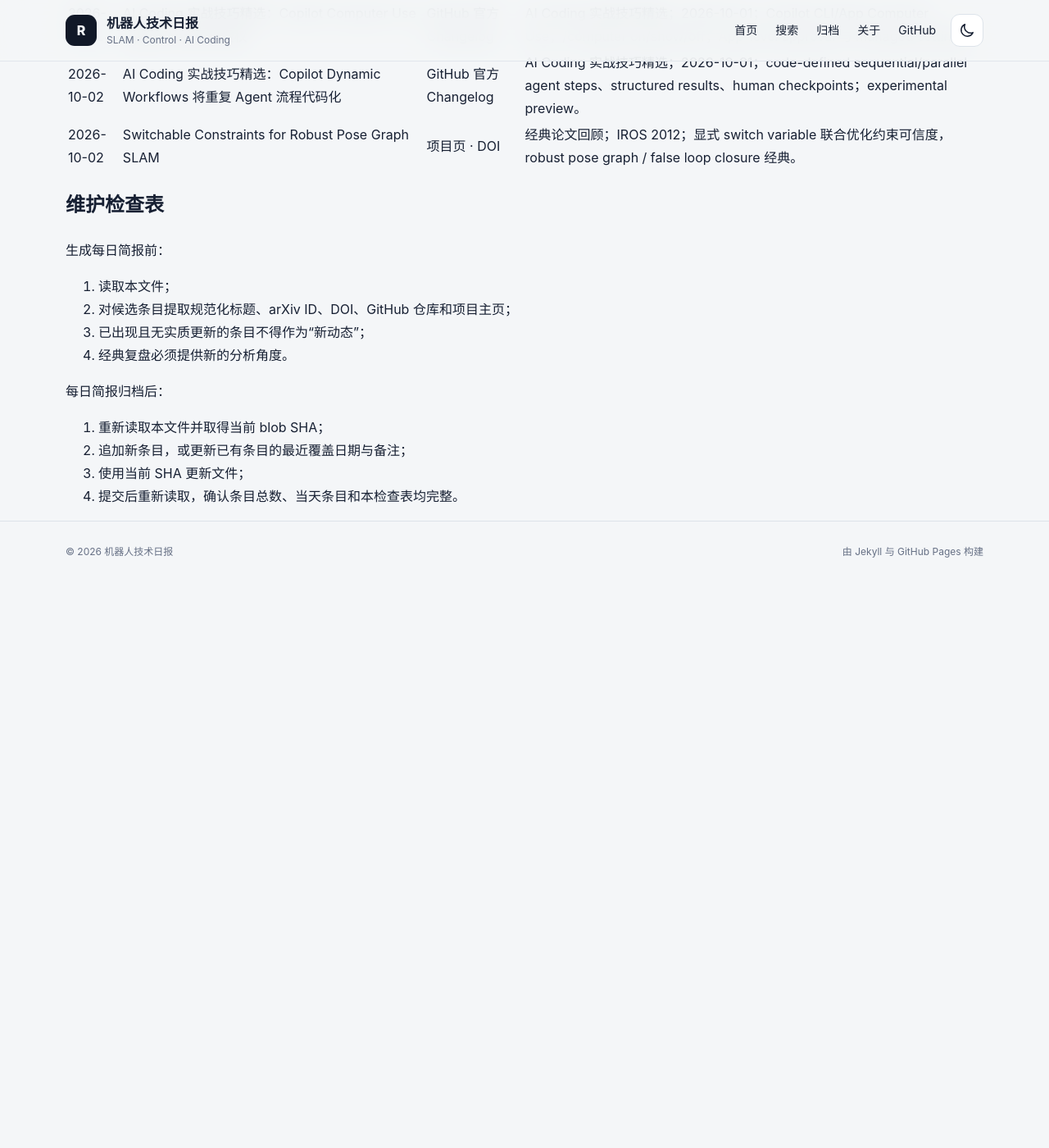
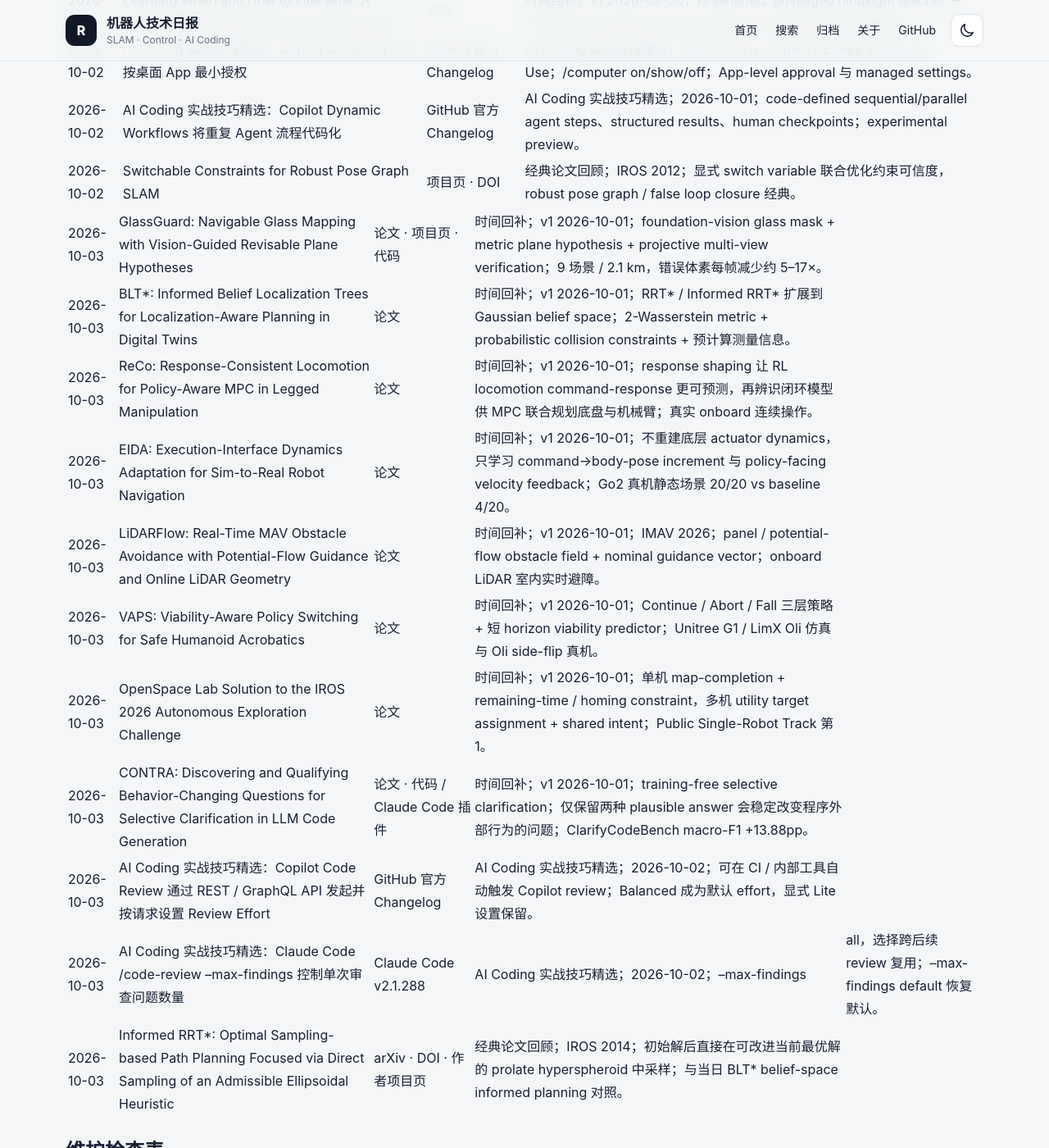
Before and after one commit to helywin/daily, a Jekyll site: the page built from robotics-brief-covered-items.md, in a window 1280 px wide and 1400 px high, scrolled down 57125 px. Shown: the whole window at 82% size. Built offline with Jekyll 4.4.1, drawn with Linux system fonts in a browser that asks for light colours; our own code applies the rules of GitHub Pages for plain Markdown files; before the commit the page ends 57833 px from its top, so only the background shows below that; some of the changed text lies outside the part shown.

Commit message:
docs: update robotics brief coverage index for 2026-10-03

```diff
--- a/robotics-brief-covered-items.md
+++ b/robotics-brief-covered-items.md
@@ -1,6 +1,6 @@
 # 机器人技术简报已覆盖条目索引
 
-> 最后更新：2026-10-02（Asia/Shanghai）
+> 最后更新：2026-10-03（Asia/Shanghai）
 >
 > 用途：每日简报选题前强制查重。本文件保留全部历史条目的最近覆盖日期、规范标题、至少一个可直接访问的原始来源和必要备注。
 >
@@ -123,6 +123,8 @@
 > 2026-10-01 新增 8 条主动态、2 条 AI Coding 实战技巧精选与 1 条经典论文回顾，共 850 条。
 
 > 2026-10-02 新增 8 条主动态、2 条 AI Coding 实战技巧精选与 1 条经典论文回顾，共 861 条。
+>
+> 2026-10-03 新增 8 条主动态、2 条 AI Coding 实战技巧精选与 1 条经典论文回顾，共 872 条。
 
 ## 已核验条目
 
@@ -1042,6 +1044,19 @@
 | 2026-10-02 | AI Coding 实战技巧精选：Copilot Dynamic Workflows 将重复 Agent 流程代码化 | [GitHub 官方 Changelog](https://github.blog/changelog/2026-10-01-dynamic-workflows-in-copilot-cli-and-the-copilot-app/) | AI Coding 实战技巧精选；2026-10-01；code-defined sequential/parallel agent steps、structured results、human checkpoints；experimental preview。 |
 | 2026-10-02 | Switchable Constraints for Robust Pose Graph SLAM | [项目页](https://nikosuenderhauf.github.io/projects/switchableConstraints/) · [DOI](https://doi.org/10.1109/IROS.2012.6385590) | 经典论文回顾；IROS 2012；显式 switch variable 联合优化约束可信度，robust pose graph / false loop closure 经典。 |
 
+
+| 2026-10-03 | GlassGuard: Navigable Glass Mapping with Vision-Guided Revisable Plane Hypotheses | [论文](https://arxiv.org/abs/2610.02110) · [项目页](https://glassguardproject.github.io/) · [代码](https://github.com/glassguardproject/GlassGuard) | 时间回补；v1 2026-10-01；foundation-vision glass mask + metric plane hypothesis + projective multi-view verification；9 场景 / 2.1 km，错误体素每帧减少约 5–17×。 |
+| 2026-10-03 | BLT*: Informed Belief Localization Trees for Localization-Aware Planning in Digital Twins | [论文](https://arxiv.org/abs/2610.01972) | 时间回补；v1 2026-10-01；RRT* / Informed RRT* 扩展到 Gaussian belief space；2-Wasserstein metric + probabilistic collision constraints + 预计算测量信息。 |
+| 2026-10-03 | ReCo: Response-Consistent Locomotion for Policy-Aware MPC in Legged Manipulation | [论文](https://arxiv.org/abs/2610.01612) | 时间回补；v1 2026-10-01；response shaping 让 RL locomotion command-response 更可预测，再辨识闭环模型供 MPC 联合规划底盘与机械臂；真实 onboard 连续操作。 |
+| 2026-10-03 | EIDA: Execution-Interface Dynamics Adaptation for Sim-to-Real Robot Navigation | [论文](https://arxiv.org/abs/2610.01219) | 时间回补；v1 2026-10-01；不重建底层 actuator dynamics，只学习 command→body-pose increment 与 policy-facing velocity feedback；Go2 真机静态场景 20/20 vs baseline 4/20。 |
+| 2026-10-03 | LiDARFlow: Real-Time MAV Obstacle Avoidance with Potential-Flow Guidance and Online LiDAR Geometry | [论文](https://arxiv.org/abs/2610.01573) | 时间回补；v1 2026-10-01；IMAV 2026；panel / potential-flow obstacle field + nominal guidance vector；onboard LiDAR 室内实时避障。 |
+| 2026-10-03 | VAPS: Viability-Aware Policy Switching for Safe Humanoid Acrobatics | [论文](https://arxiv.org/abs/2610.01397) | 时间回补；v1 2026-10-01；Continue / Abort / Fall 三层策略 + 短 horizon viability predictor；Unitree G1 / LimX Oli 仿真与 Oli side-flip 真机。 |
+| 2026-10-03 | OpenSpace Lab Solution to the IROS 2026 Autonomous Exploration Challenge | [论文](https://arxiv.org/abs/2610.01505) | 时间回补；v1 2026-10-01；单机 map-completion + remaining-time / homing constraint，多机 utility target assignment + shared intent；Public Single-Robot Track 第 1。 |
+| 2026-10-03 | CONTRA: Discovering and Qualifying Behavior-Changing Questions for Selective Clarification in LLM Code Generation | [论文](https://arxiv.org/abs/2610.01769) · [代码 / Claude Code 插件](https://github.com/fangz-cs/Contra) | 时间回补；v1 2026-10-01；training-free selective clarification；仅保留两种 plausible answer 会稳定改变程序外部行为的问题；ClarifyCodeBench macro-F1 +13.88pp。 |
+| 2026-10-03 | AI Coding 实战技巧精选：Copilot Code Review 通过 REST / GraphQL API 发起并按请求设置 Review Effort | [GitHub 官方 Changelog](https://github.blog/changelog/2026-10-02-copilot-code-review-api-support-and-new-default-effort-level/) | AI Coding 实战技巧精选；2026-10-02；可在 CI / 内部工具自动触发 Copilot review；Balanced 成为默认 effort，显式 Lite 设置保留。 |
+| 2026-10-03 | AI Coding 实战技巧精选：Claude Code /code-review --max-findings 控制单次审查问题数量 | [Claude Code v2.1.288](https://github.com/anthropics/claude-code/releases/tag/v2.1.288) | AI Coding 实战技巧精选；2026-10-02；--max-findings <n>|all，选择跨后续 review 复用；--max-findings default 恢复默认。 |
+| 2026-10-03 | Informed RRT*: Optimal Sampling-based Path Planning Focused via Direct Sampling of an Admissible Ellipsoidal Heuristic | [arXiv](https://arxiv.org/abs/1404.2334) · [DOI](https://doi.org/10.1109/IROS.2014.6942976) · [作者项目页](https://robotic-esp.com/papers/gammell_iros14) | 经典论文回顾；IROS 2014；初始解后直接在可改进当前最优解的 prolate hyperspheroid 中采样；与当日 BLT* belief-space informed planning 对照。 |
+
 ## 维护检查表
 
 生成每日简报前：
```
